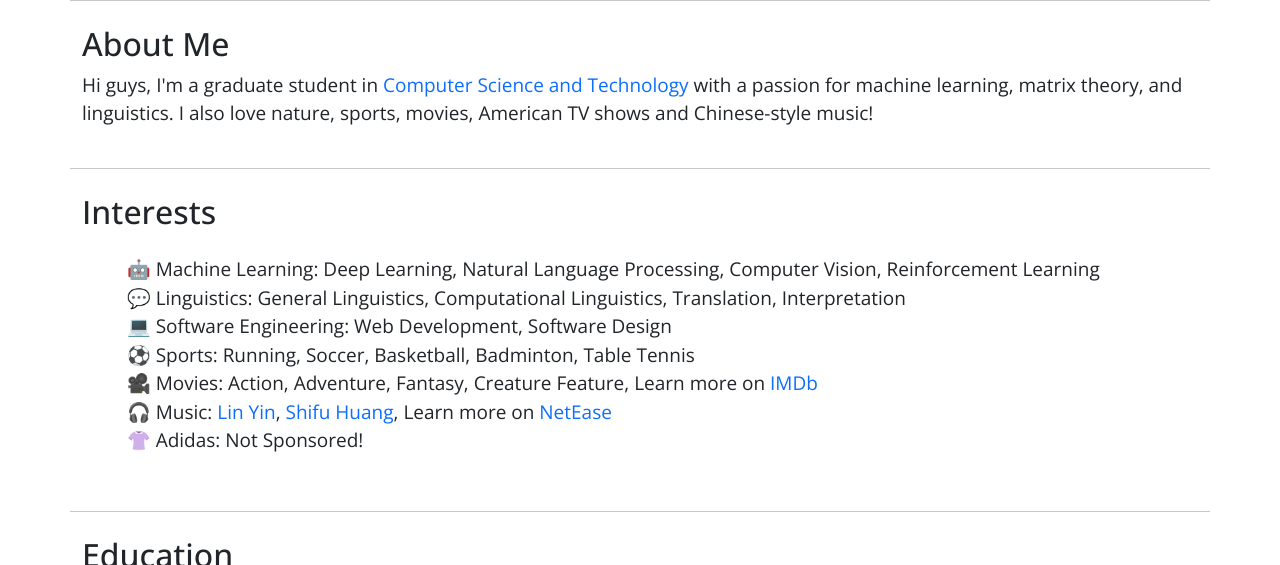
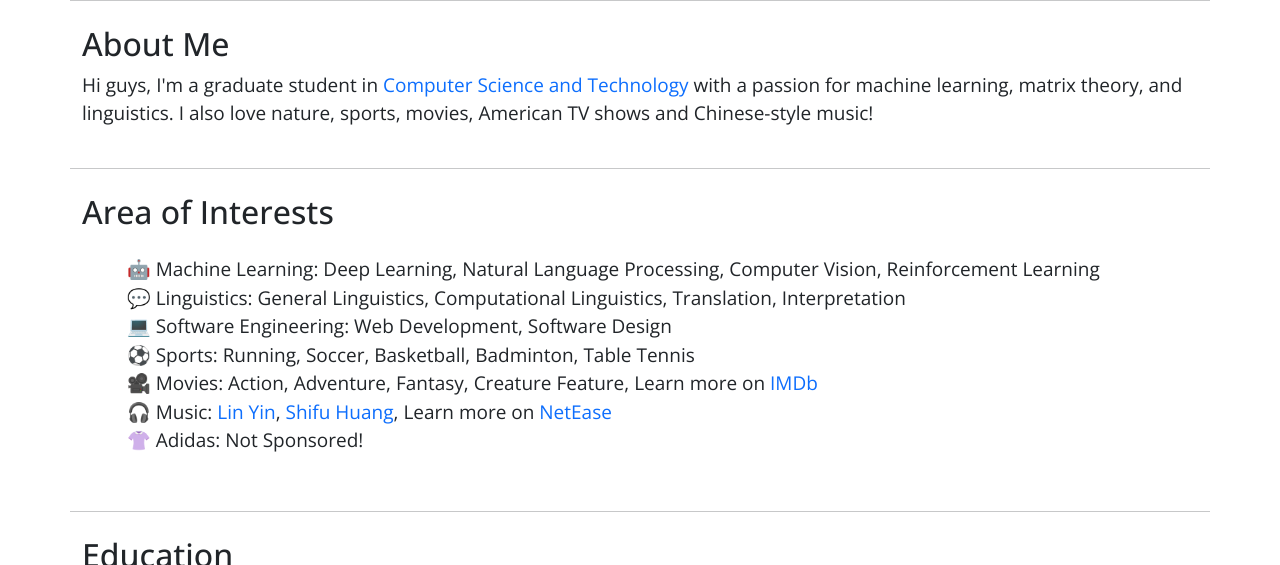
Before and after one commit to Geralt-Targaryen/Geralt-Targaryen.github.io, a Jekyll site: the page built from index.html, in a window 1280 px wide and 900 px high, cut to the strip 335-900 px from the top of the window. Built offline with Jekyll 4.4.1, drawn with Linux system fonts in a browser that asks for light colours.

Commit message:
interests, why is this different from zhq?

```diff
--- a/_includes/about/about.html
+++ b/_includes/about/about.html
@@ -43,7 +43,7 @@
     </div>
     <div class="row">
       <hr class="my-4">
-      <h2>Interests</h2>
+      <h2>Area of Interests</h2>
       <p class="lead">
         <ul class="interest">
         {% for interest in site.data.bio.interests %}
```
